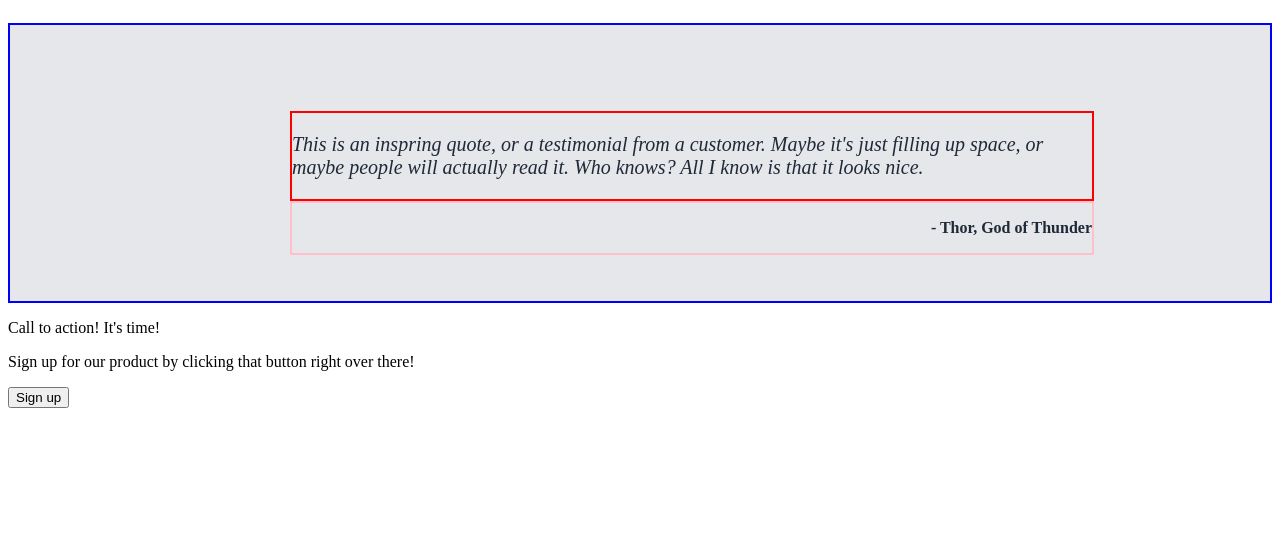
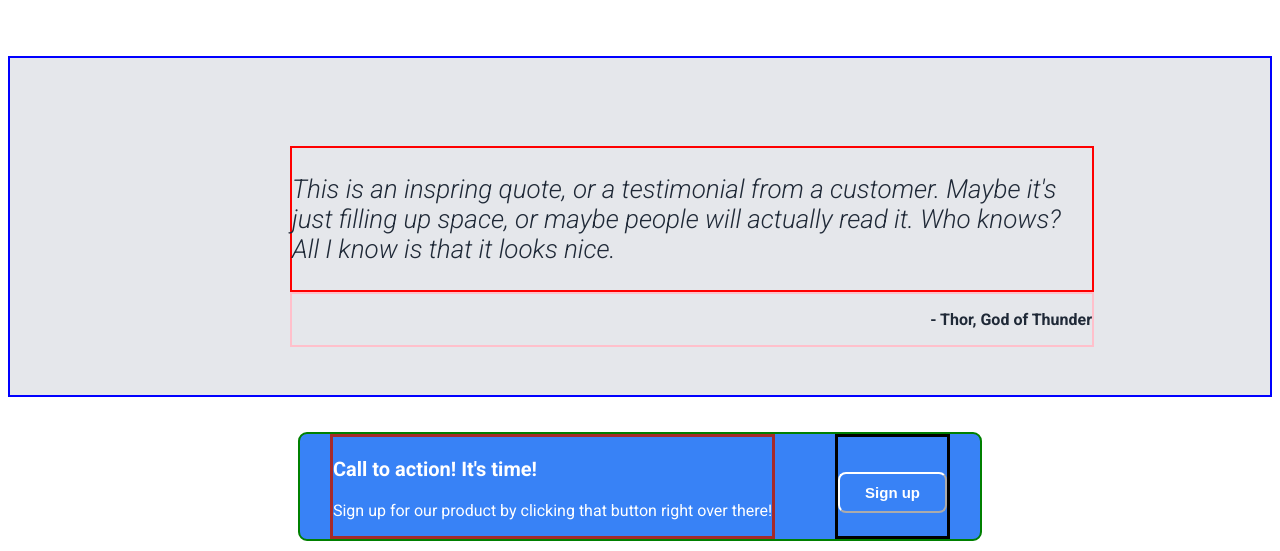
Before and after one commit to Sorarat/odin-landing-page, a plain HTML site: page index.html in a window 1280 px wide. Shown: the part 843-1394 px from the top of the page. Before the commit the page ends 1259 px from the top, so only its background shows below. Drawn offline with Linux system fonts and the light colour scheme.

Commit message:
edit call to action section index.html

```diff
--- a/index.html
+++ b/index.html
@@ -133,6 +133,9 @@
     </div>
 
     <div class="call-to-action">
+        <div class="call-to-action-container">
+
+            <div class="call-to-action-left">
                 <div class="call-to-action-header">
                     <p>Call to action! It's time!</p>
                 </div>
@@ -141,9 +144,13 @@
                     <p> Sign up for our product by clicking
                  that button right over there! </p>
                 </div>
+            </div>
 
+            <div class="call-to-action-right">
                 <div class="call-to-action-button">
-            <button>Sign up</button>
+                    <button class="call-to-action">Sign up</button>
+                </div>
+            </div>
         </div>
     </div>
 
--- a/style.css
+++ b/style.css
@@ -1,5 +1,10 @@
 
+@import url('https://fonts.googleapis.com/css2?family=Roboto&display=swap');
 
+@import url('https://fonts.googleapis.com/css2?family=Roboto:ital,wght@0,400;0,700;1,300&display=swap');
+body{
+    font-family: 'Roboto', sans-serif;
+}
 .header{
     background-color: #1F2937;
     color: #FFF;
@@ -98,7 +103,7 @@ button.signup{
 .main-text-header{
     color: #1F2937;
     font-weight: bold;
-    font-size: 36px;s
+    font-size: 36px;
 }
 
 .img-container{
@@ -147,7 +152,7 @@ button.signup{
 }
 
 .quote-text{
-   font-size: 20px;
+   font-size: 26px;
    font-style: italic;
    color: #1F2937;
    border: 2px solid red;
@@ -156,6 +161,7 @@ button.signup{
    align-items: center;
    margin: 50px 100px 0px 280px;
    width: 800px;
+   font-weight:lighter;
 
 }
 
@@ -167,5 +173,48 @@ button.signup{
     margin: 0px 100px 10px 280px;
     width: 800px;
     color: #1F2937;
-    font-weight: bold;
+    font-weight: bolder;
 }
+
+
+.call-to-action{
+    background-color: #FFF;
+    margin-top: 35px;
+}
+
+.call-to-action-container{
+    border: 2px solid green;
+    margin-top: 45px;
+    background-color: #3882F6;
+    display: flex;
+    justify-content: space-around;
+    margin: 0px 290px 10px 290px;
+    color: #FFF;
+    border-radius: 9px;
+
+
+}
+
+.call-to-action-left{
+    border: 3px solid brown;
+
+}
+.call-to-action-right{
+    border: 3px solid black;
+}
+
+button.call-to-action{
+    background-color: #3882F6;
+    border-color: white;
+    border-radius: 8px;
+    padding: 10px 25px 10px 25px;
+    display: flex;
+    color: white;
+    font-size: 15px;
+    font-weight: 800;
+}
+
+.call-to-action-header{
+    font-weight: 700;
+    font-size: 20px;
+}
```
Lines whose indentation alone changed are shown as unchanged.
